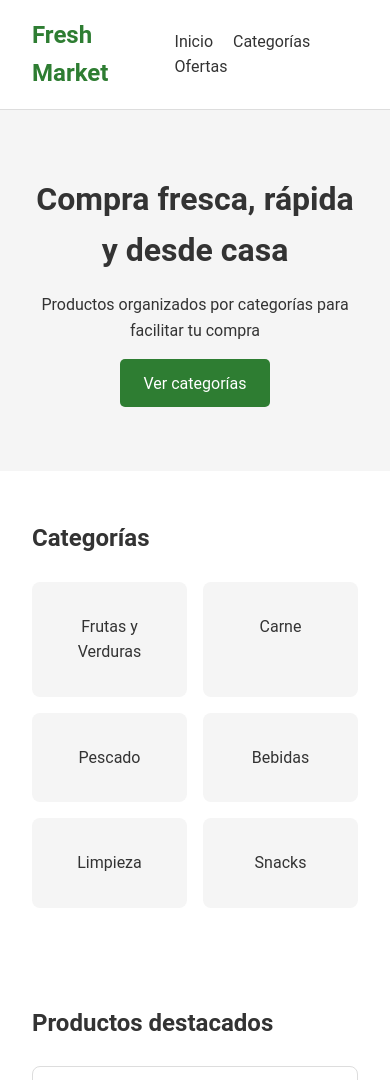
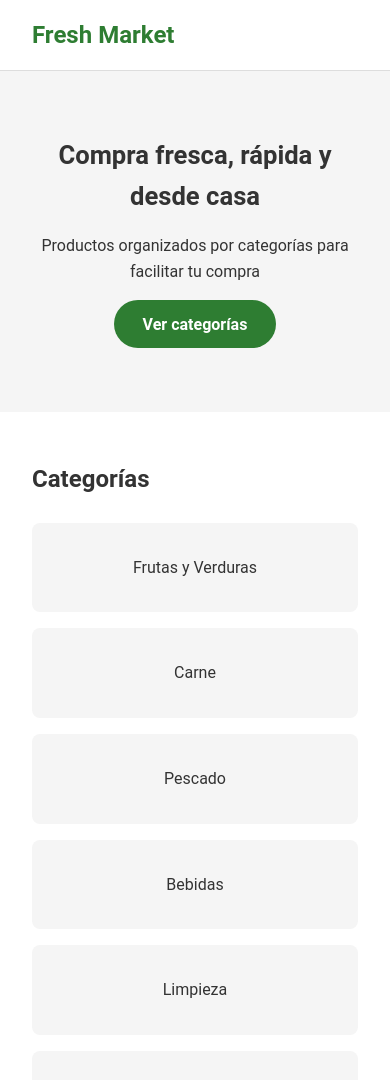
Before and after one commit to Ayaxlc/Ayaxlc.github.io, a PHP site: the page made by proyectos/diseño-interfaces-web/freshmarket/index.html in a window 390 px wide. Shown: the top 1080 px of the page. Run offline with PHP 8.4, Linux system fonts and the light colour scheme.

Commit message:
Update style.css

```diff
--- a/proyectos/diseño-interfaces-web/freshmarket/style.css
+++ b/proyectos/diseño-interfaces-web/freshmarket/style.css
@@ -63,11 +63,16 @@ body {
 .btn-principal {
     display: inline-block;
     margin-top: 1rem;
-    padding: 0.7rem 1.5rem;
+    padding: 0.7rem 1.8rem;
     background-color: var(--verde);
     color: white;
     text-decoration: none;
-    border-radius: 5px;
+    border-radius: 30px;
+    font-weight: bold;
+}
+
+.btn-principal:hover {
+    background-color: #256428;
 }
 
 /* CATEGORÍAS */
@@ -202,4 +207,29 @@ body {
     .producto-imagen img {
         max-width: 100%;
     }
+    /* TRANSICIONES SUAVES */
+a, .card, .producto, button {
+    transition: all 0.3s ease;
 }
+
+.card:hover,
+.producto:hover {
+    transform: translateY(-5px);
+}
+@media (max-width: 768px) {
+
+    .nav {
+        display: none;
+    }
+
+    .hero h1 {
+        font-size: 1.6rem;
+    }
+
+    .grid-categorias,
+    .grid-productos {
+        grid-template-columns: 1fr;
+    }
+}
+
+}
```
